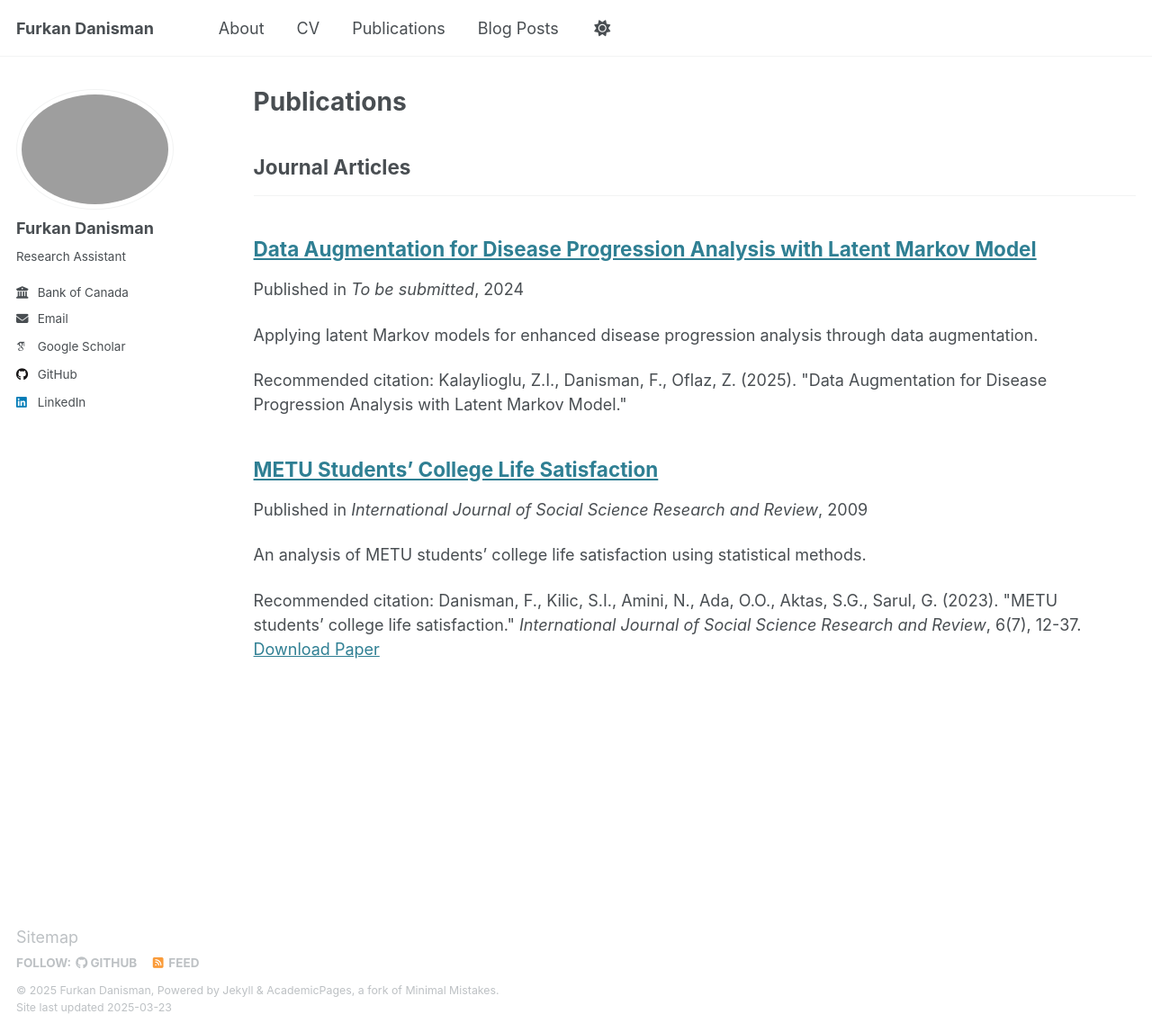
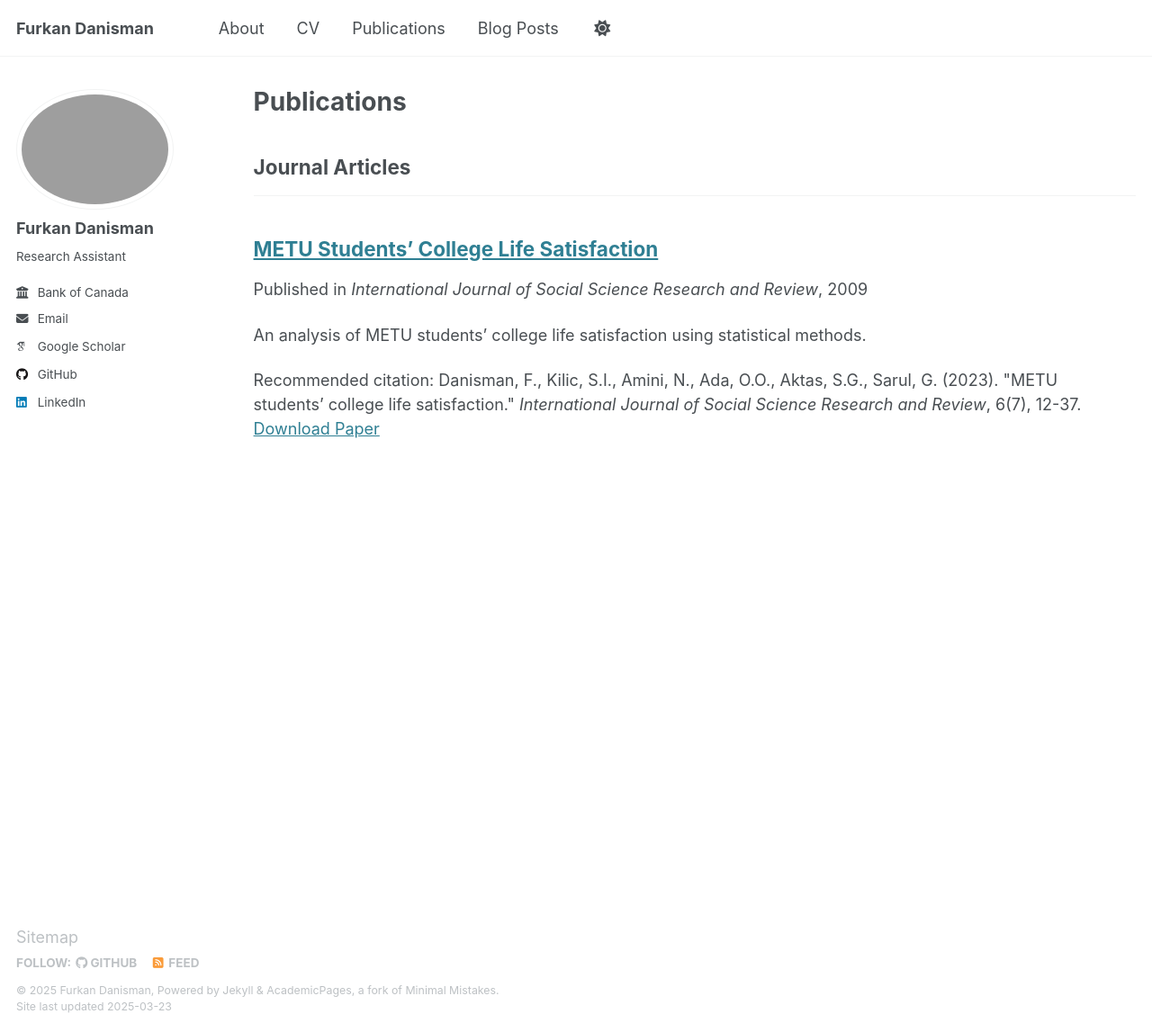
Before and after one commit to FurkanDanisman/FurkanDanisman.github.io, a Jekyll site: the page built from _pages/publications.html, in a window 1280 px wide and 1147 px high. Shown: the whole window at 90% size. Built offline with Jekyll 4.4.1, drawn with Linux system fonts in a browser that asks for light colours; some web fonts are replaced.

Commit message:
Update 2024-02-17-paper-title-number-4.md

```diff
--- a/_publications/2024-02-17-paper-title-number-4.md
+++ b/_publications/2024-02-17-paper-title-number-4.md
@@ -1,8 +1,7 @@
 ---
 title: "Data Augmentation for Disease Progression Analysis with Latent Markov Model"
 collection: publications
-category: manuscripts
-permalink: /publication/2025-06-01-data-augmentation-disease-progression
+category: Working Paper
 excerpt: 'Applying latent Markov models for enhanced disease progression analysis through data augmentation.'
 venue: 'To be submitted'
 citation: 'Kalaylioglu, Z.I., Danisman, F., Oflaz, Z. (2025). "Data Augmentation for Disease Progression Analysis with Latent Markov Model."'
```
